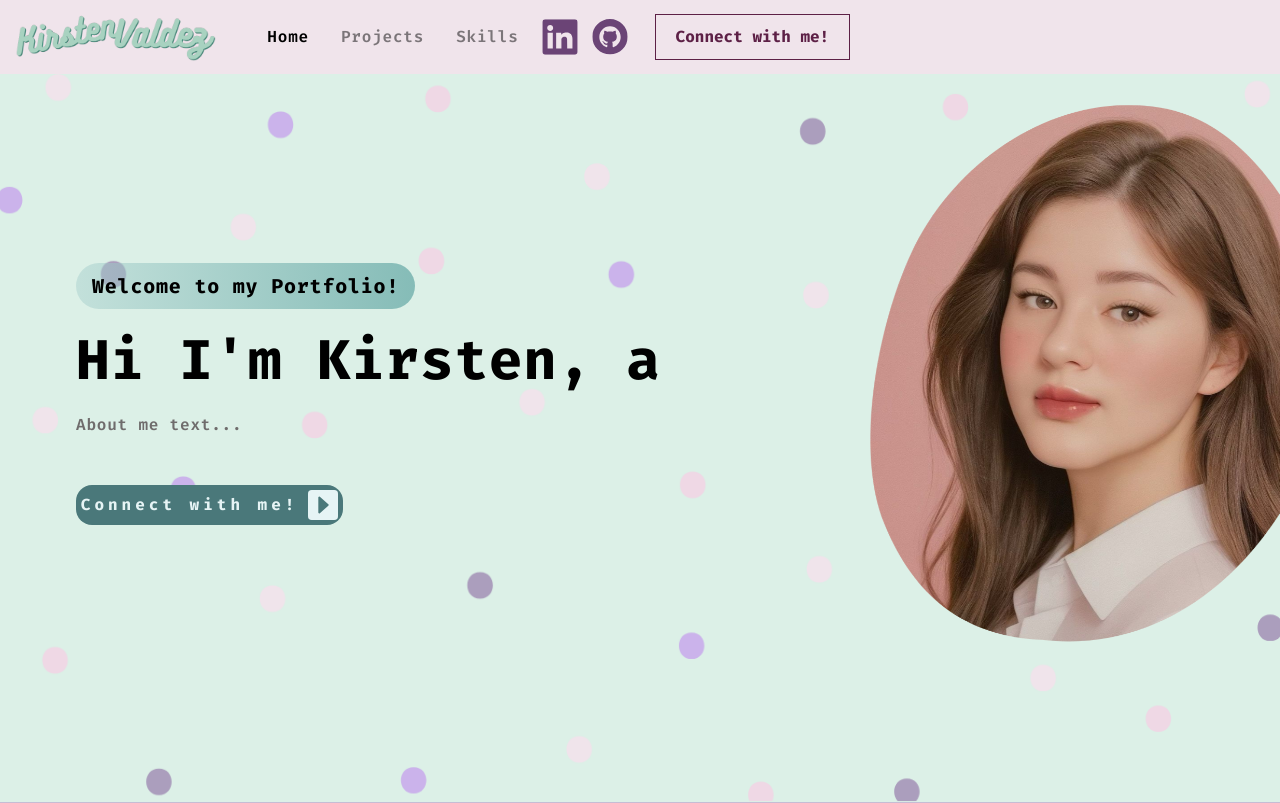
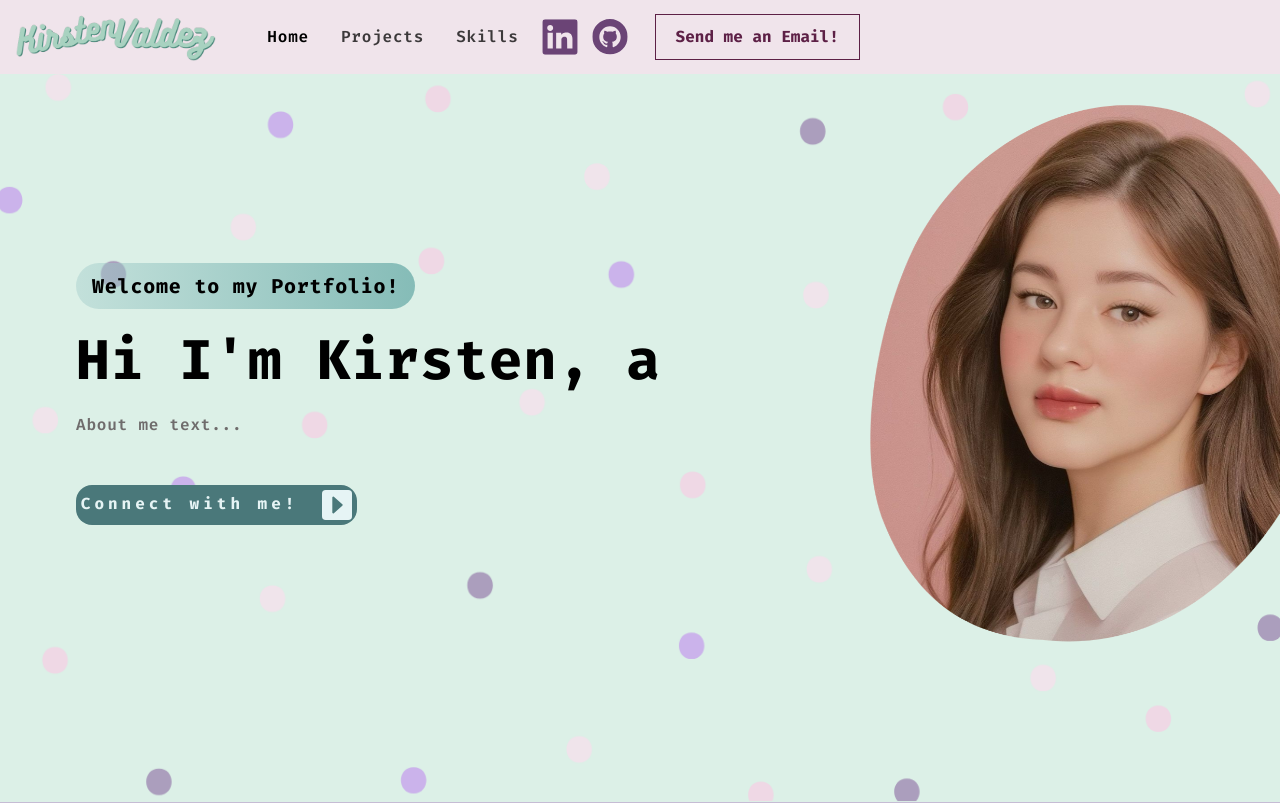
Before and after one commit to kirstenval03/portfolio, a React (Create React App) app: page / in a window 1280 px wide. Shown: the top 803 px of the page. Built offline with nearby package versions, Linux system fonts and the light colour scheme.

Commit message:
Working links on NavBar

```diff
--- a/package.json
+++ b/package.json
@@ -13,6 +13,7 @@
     "react-bootstrap-icons": "^1.10.3",
     "react-dom": "^18.2.0",
     "react-scripts": "5.0.1",
+    "react-scroll": "^1.8.9",
     "web-vitals": "^2.1.4"
   },
   "scripts": {
--- a/src/App.css
+++ b/src/App.css
@@ -49,7 +49,9 @@ h1, h2, h3, h4, h5, h6{
 
 
 /* NAVBAR */
-
+.hand-pointer {
+  cursor: pointer;
+}
 .navbar {
   background-color: #f0e4eb;
   padding: 10px 0;
@@ -258,6 +260,10 @@ h1, h2, h3, h4, h5, h6{
   padding: .6vh;
   border-radius: 2vh;
 }
+.connect-button{
+  color: #e6f4f5 ;
+  text-decoration: none;
+}
 .presentation button svg {
   margin-left: 10px;
   transition: 0.4s ease-in-out;
@@ -339,8 +345,7 @@ h1, h2, h3, h4, h5, h6{
   width: 100%;
   min-height: 100vh;
 }
-
-@media (max-width: 1050px){
+@media (max-width: 1190px){
   .ProjectImg {
     width: 65vh;
   }
@@ -349,6 +354,7 @@ h1, h2, h3, h4, h5, h6{
     min-height: 70vh;
   }
 }
+
 
 @media (max-width: 850px){
   .ProjectImg {
--- a/src/components/Navbar.js
+++ b/src/components/Navbar.js
@@ -1,18 +1,20 @@
 import { useState } from "react";
 import { Container, Nav, Navbar } from "react-bootstrap";
+import { Link } from "react-scroll";
+
 import github from "../assets/images/github.svg"
 import linkedln from "../assets/images/linkedln.svg"
 import kirs from "../assets/images/KirsVG.png"
 
 
 export const NavBar = () => {
-    const [pageLink, setPageLink] = useState("home");
+const [pageLink, setPageLink] = useState("home");
 
 
 
-    const onUpdatePageLink = (value) => {
-        setPageLink(value);
-    }
+const onUpdatePageLink = (value) => {
+    setPageLink(value);
+}
 
 
 return (
@@ -21,23 +23,58 @@ return (
         <Navbar.Brand href="#">
             <img src={kirs} alt="KirsLG" className="kirsLG" />
         </Navbar.Brand>
-        <Navbar.Toggle aria-controls="basic-navbar-nav"  />
-        <Navbar.Collapse id="basic-navbar-nav" >
+        <Navbar.Toggle aria-controls="basic-navbar-nav" />
+        <Navbar.Collapse id="basic-navbar-nav">
             <Nav className="contactInfo">
+            <Link
+  to="home"
+  smooth={true}
+  duration={500}
+  className={`${
+    pageLink === "home" ? "active navbar-link" : "navbar-link"
+  } hand-pointer`}
+  onClick={() => onUpdatePageLink("home")}
+>
+  Home
+</Link>
+<Link
+  to="projects"
+  smooth={true}
+  duration={500}
+  className={`${
+    pageLink === "projects" ? "active navbar-link" : "navbar-link"
+  } hand-pointer`}
+  onClick={() => onUpdatePageLink("projects")}
+>
+  Projects
+</Link>
+<Link
+  to="skills"
+  smooth={true}
+  duration={500}
+  className={`${
+    pageLink === "skills" ? "active navbar-link" : "navbar-link"
+  } hand-pointer`}
+  onClick={() => onUpdatePageLink("skills")}
+>
+  Skills
+</Link>
 
-                <Nav.Link href="#home" className={pageLink === "home" ? "active navbar-link" : "navbar-link"} onClick={() => onUpdatePageLink("home")}>Home</Nav.Link>
-                <Nav.Link href="#projects" className={pageLink === "projects" ? "active navbar-link" : "navbar-link"} onClick={() => onUpdatePageLink("projects")}>Projects</Nav.Link>
-                <Nav.Link href="#skills" className={pageLink === "skills" ? "active navbar-link" : "navbar-link"} onClick={() => onUpdatePageLink("skills")}>Skills</Nav.Link>
+
                 <span className="icons">
                     <div className="socialMedia">
-                        <a href="#linkedln"><img src={linkedln} alt="linkedlNB" /> </a>
-                        <a href="#github"><img src={github} alt="gitNB" /> </a>
+                        <a href="https://www.linkedin.com/in/kirsten-valdez" target="_blank" rel="noopener noreferrer">
+                            <img src={linkedln} alt="linkedlNB" />
+                        </a>
+                        <a href="https://github.com/kirstenval03" target="_blank" rel="noopener noreferrer">
+                            <img src={github} alt="gitNB" />
+                        </a>
                     </div>
-                    <button className="contactBT"
-                        onClick={() =>
-                            console.log("contact")}>
-                        <span>Connect with me!</span>
-                    </button>
+                    <a href="#email-section">
+                        <button className="contactBT">
+                            <span>Send me an Email!</span>
+                        </button>
+                    </a>
                 </span>
             </Nav>
         </Navbar.Collapse>
--- a/src/pages/Contact.js
+++ b/src/pages/Contact.js
@@ -2,7 +2,7 @@ import { BookmarkHeartFill } from 'react-bootstrap-icons'
 export const Contact = () => {
 
     return (
-<div className="Contact">
+<div className="Contact" id='socialMedia'>
     <h1>My Social Media</h1>
     <h3>Click and add me! <BookmarkHeartFill size={40}/> </h3>
     <div className="SocialMedia">
--- a/src/pages/Email.js
+++ b/src/pages/Email.js
@@ -27,7 +27,7 @@ export const Email = () => {
         setFormData((prevData) => ({ ...prevData, [name]: value }));
     };
     return (
-        <div className='emailMe'>
+        <div className='emailMe' id="email-section">
         <img src={email} className='emailImg' alt='emailImg'/>
 
         <div className="EmailForm">
--- a/src/pages/Presentation.js
+++ b/src/pages/Presentation.js
@@ -2,38 +2,40 @@ import { useState, useEffect } from 'react'
 import React from 'react'
 import { Col, Container, Row } from 'react-bootstrap'
 import { CaretRightSquareFill } from 'react-bootstrap-icons'
+import { Link } from "react-scroll";
+
 import foto1 from "../assets/images/foto1.png"
-import foto2 from "../assets/images/foto2.png"
+
 
 
 export const Presentation = () => {
   const [loopI, setLoopI] = useState(0);
   const [deleting, setDeleting] = useState(false);
-  const txtAnimation = [ "Full Stack Developer", " Frontend Developer", "Backend Developer" ];
-  const[text, setText] = useState("");
+  const txtAnimation = ["Full Stack Developer", " Frontend Developer", "Backend Developer"];
+  const [text, setText] = useState("");
   const [delta, setDelta] = useState(200 - Math.random() * 100);
   const [index, setIndex] = useState(1);
   const period = 2000;
 
   useEffect(() => {
-    let writer = setInterval(()  => {
+    let writer = setInterval(() => {
       writting();
-    },delta)
-    return () => {clearInterval(writer)};
+    }, delta)
+    return () => { clearInterval(writer) };
   }, [text])
 
   const writting = () => {
     let i = loopI % txtAnimation.length;
     let fullText = txtAnimation[i];
-    let updatedText = deleting ? fullText.substring(0, text.length -1) : fullText.substring(0, text.length + 1);
+    let updatedText = deleting ? fullText.substring(0, text.length - 1) : fullText.substring(0, text.length + 1);
 
     setText(updatedText);
 
-    if(deleting){
+    if (deleting) {
       setDelta(prevDelta => prevDelta / 2);
     }
 
-    if(!deleting && updatedText === fullText){
+    if (!deleting && updatedText === fullText) {
       setDeleting(true);
       setIndex(prevIndex => prevIndex - 1);
       setDelta(period);
@@ -63,10 +65,19 @@ export const Presentation = () => {
             <span className='wrap'> {text} </span>
           </h1>
           <p>About me text...</p>
-              <button onClick={() => console.log("connect")}>Connect with me! <CaretRightSquareFill size={30}/> </button>
+          <button>
+            <Link
+              to="socialMedia"
+              smooth={true}
+              duration={500}
+              className="connect-button"
+            >
+              Connect with me! <CaretRightSquareFill size={30} />
+            </Link>
+          </button>
         </Col>
         <Col xs={12} md={6} xl={5}>
-            <img src={foto1} alt='PresentationImg' className='presentationImg'/>
+          <img src={foto1} alt='PresentationImg' className='presentationImg' />
 
         </Col>
 
```
Also changed, not shown: 1 other file (tests, documents, lock files or other folders). Lines whose indentation alone changed are shown as unchanged.
